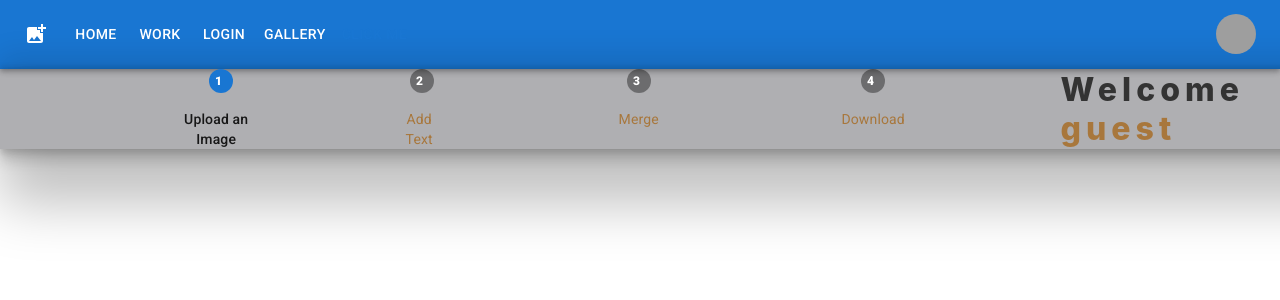
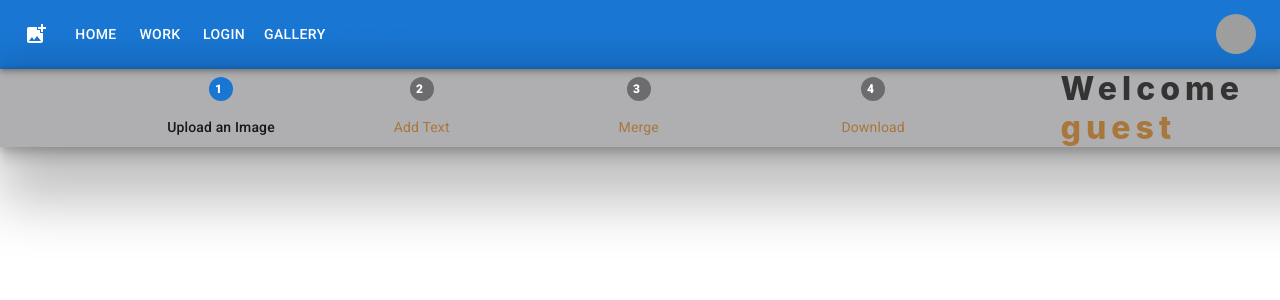
Before and after one commit to dankarger/merger, a React (Create React App) app in the folder client/: page / in a window 1280 px wide. Shown: the top 300 px of the page. Built offline with nearby package versions, Linux system fonts and the light colour scheme; grey boxes are pictures that could not be loaded.

Commit message:
add style to top menu

```diff
--- a/client/src/TopMenuBar/TopMenuBar.jsx
+++ b/client/src/TopMenuBar/TopMenuBar.jsx
@@ -22,7 +22,7 @@ export default function TopMenuBar() {
         //         ))}
         //     </Stepper>
         // </Box>
-    <Box sx={{ width: '70%',maxWidth:'1000px' }}>
+    <Box sx={{ width: '70%',maxWidth:'1000px', whiteSpace:'nowrap' }}>
         <Stepper activeStep={0} alternativeLabel  >
                 <Step>
                     <Tooltip title="Click on Image Button" placement="bottom">
```
